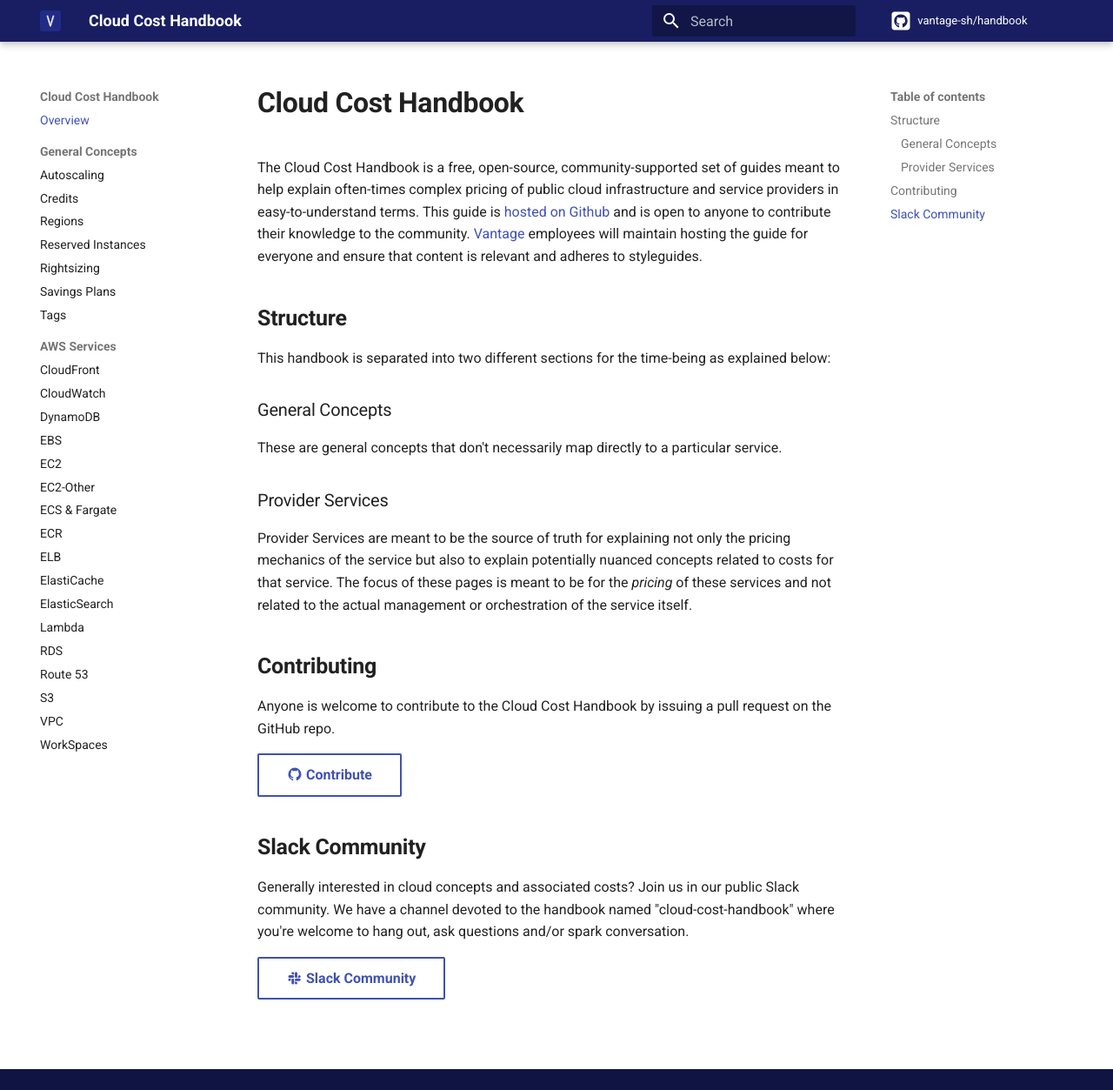
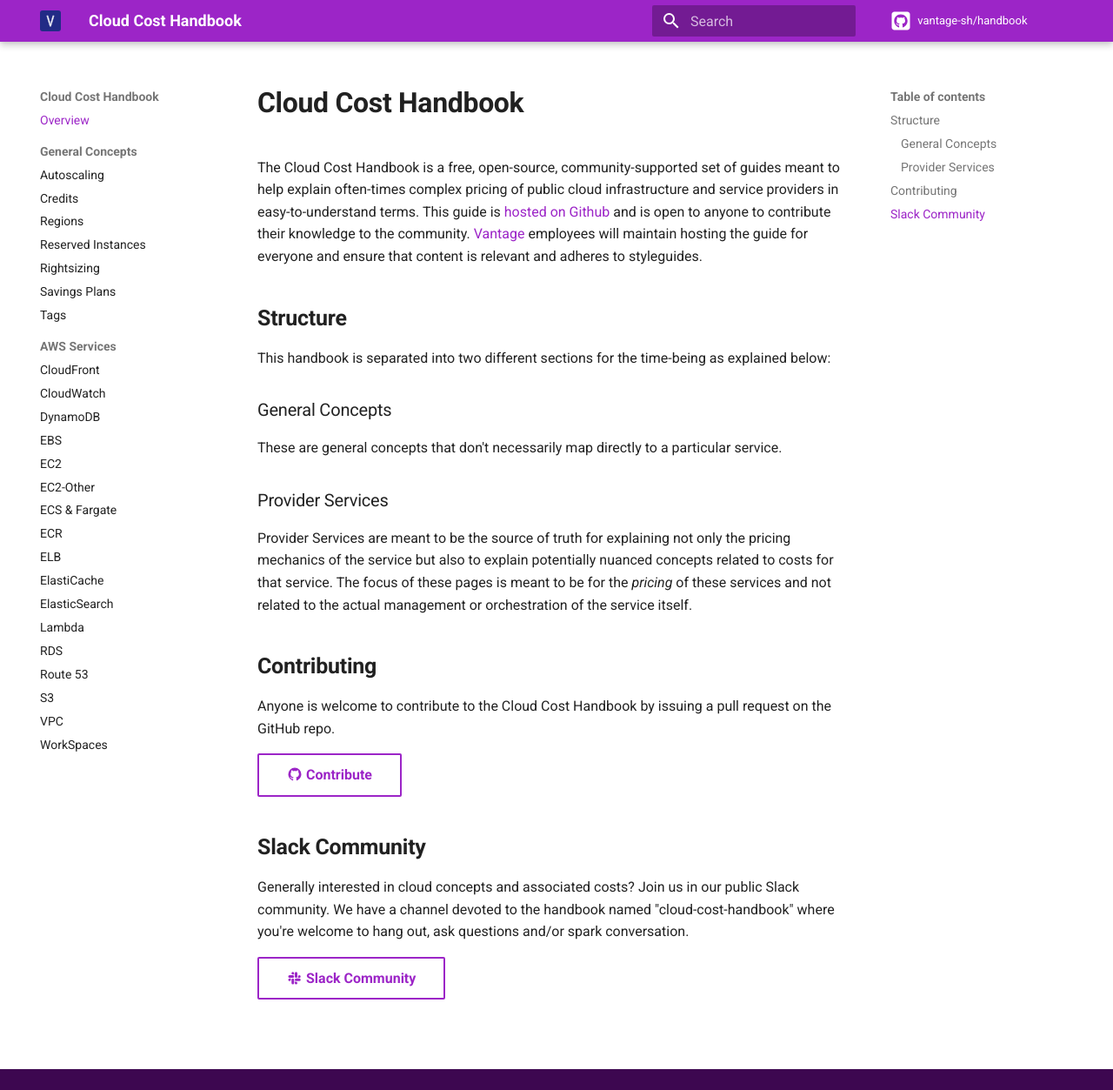
Before and after one commit to vantage-sh/handbook.vantage.sh, an MkDocs documentation site: the page built from docs/index.md, in a window 1280 px wide and 1253 px high. Shown: the whole window at 87% size. Built offline with MkDocs 1.6.1 and Material for MkDocs 9.7.7, drawn with Linux system fonts in a browser that asks for light colours; comment, search, counter and statistics services are not loaded.

Commit message:
change from blue to purple colors

```diff
--- a/docs/stylesheets/extra.css
+++ b/docs/stylesheets/extra.css
@@ -1,5 +1,26 @@
-.md-header, .md-footer {
-	background-color: #181E61;
+:root {
+	--md-primary-fg-color:        #9C25C7;
+	--md-primary-fg-color:        #9C25C7;
+	--md-primary-fg-color--light: #F9E6FF;
+	--md-primary-fg-color--dark:  #5A0A76;
+	--md-accent-fg-color: #9C25C7;
+}
+
+.md-footer {
+	background-color: #5A0A76;
+}
+
+.md-typeset :is(.admonition) {
+	border-left: solid #5A0A76;
+}
+
+.md-typeset :is(.admonition-title,summary) {
+	background-color: #F9E6FF;
+	border-left: solid #5A0A76;
+}
+
+.md-typeset :is(.admonition-title,details):before {
+	background-color: #5A0A76;
 }
 
 .md-typeset h1 {
```
